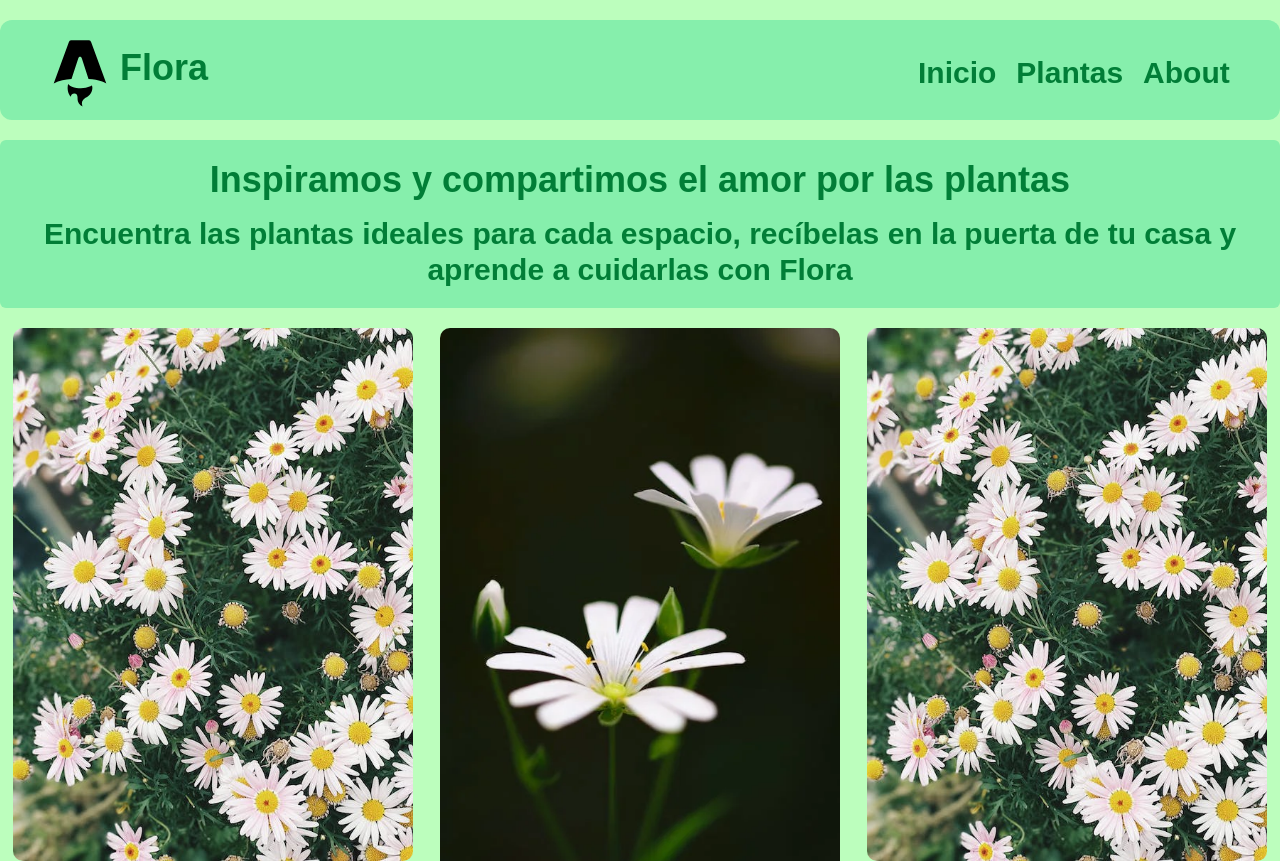
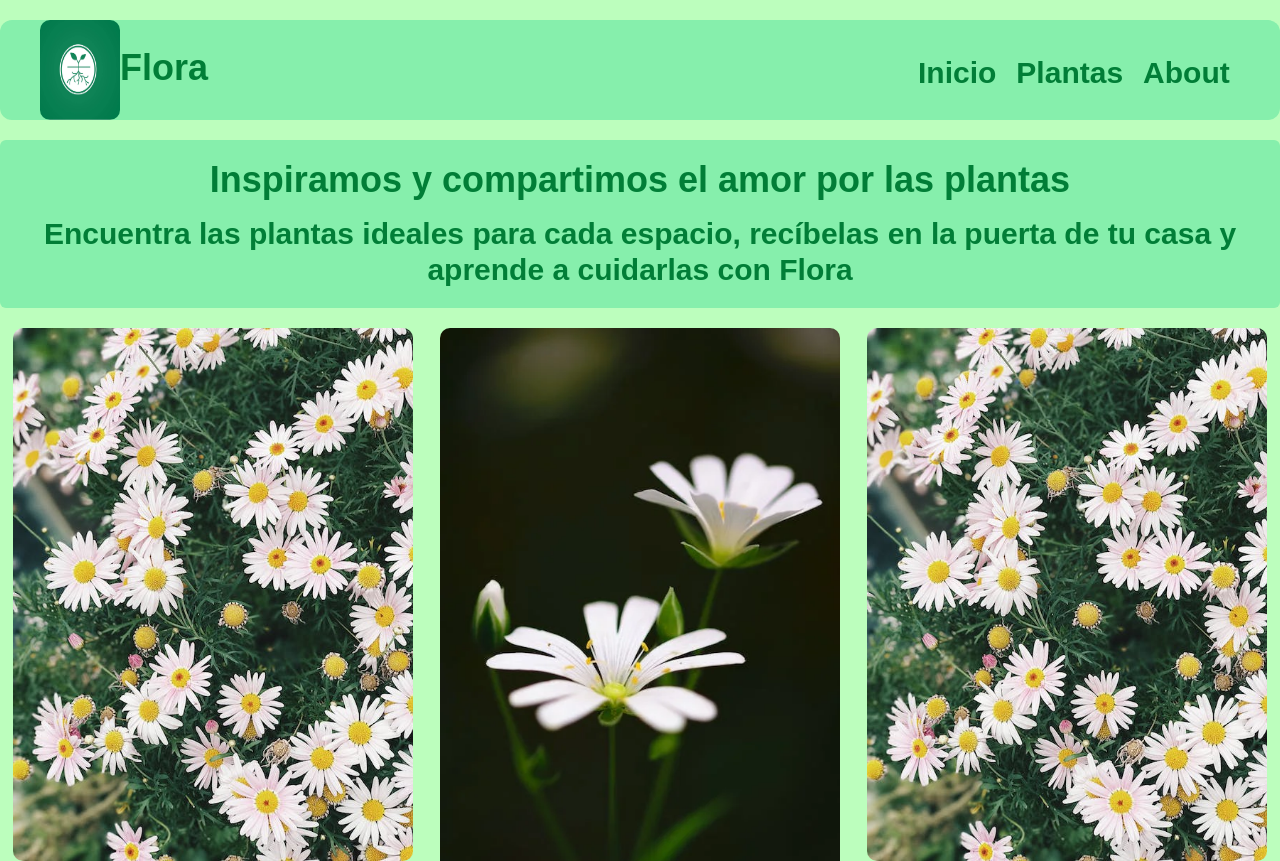
Before and after one commit to TriggerXZ/Flora, an Astro site: page / in a window 1280 px wide. Shown: the top 861 px of the page. Built offline with nearby package versions, Linux system fonts and the light colour scheme; Astro itself is replaced by a stand-in of ours; a web font is replaced by a local one.

Commit message:
Ultima configuarion del header

```diff
--- a/src/components/landing/Hero.astro
+++ b/src/components/landing/Hero.astro
@@ -1,6 +1,6 @@
 <header class="bg-green-300 flex felx-col px-10 gap-3 rounded-xl">
     <div class="flex">
-        <img class="logo" src="favicon.svg" alt=""/>
+        <img class="logo" src="images/logo.jpg" alt=""/>
         <h1 class="text-4xl py-7 font-bold">Flora</h1>
         <ul class="lista font-bold">
             <li><a href="index">Inicio</a></li>
```
Also changed, not shown: public/images/logo.jpg (added).
